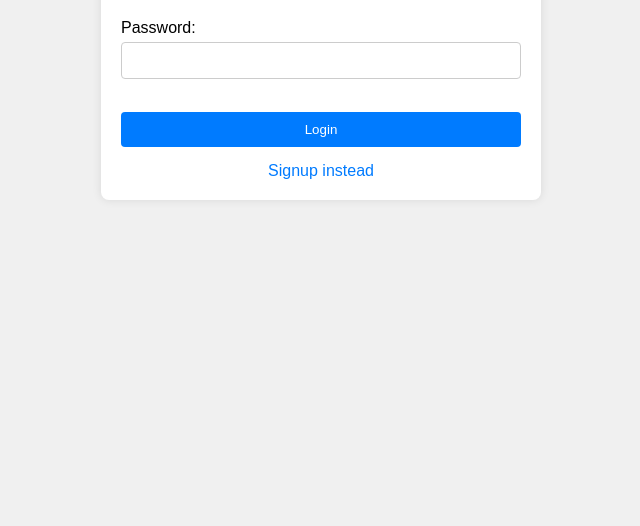
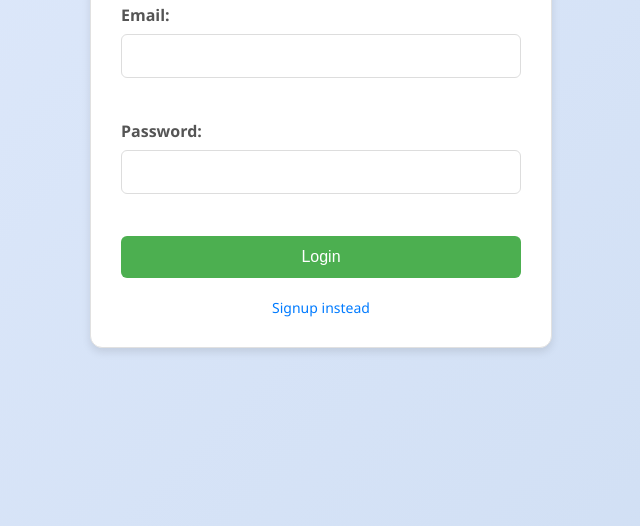
Before and after one commit to Anthony-subo/Persona-finance-Tracker, a website: page public/login.html in a window 1280 px wide. Shown: the part 274-800 px from the top of the page, without its empty margins (319-959 px from the left). Drawn offline with Linux system fonts and the light colour scheme.

Commit message:
changes made in login.css

```diff
--- a/public/css/login.css
+++ b/public/css/login.css
@@ -1,60 +1,84 @@
+/* General Body Styles */
 body {
-    font-family: Arial, sans-serif;
+  font-family: 'Segoe UI', Tahoma, Geneva, Verdana, sans-serif;
+  background: linear-gradient(135deg, #e0eafc, #cfdef3);
   margin: 0;
   padding: 0;
-    background-color: #f0f0f0;
+  display: flex;
+  justify-content: center;
+  align-items: center;
+  height: 100vh;
 }
 
+/* Container Styles */
 .container {
   max-width: 400px;
-    margin: 100px auto;
-    background-color: #fff;
-    padding: 20px;
-    border-radius: 8px;
-    box-shadow: 0 0 10px rgba(0, 0, 0, 0.1);
+  width: 100%;
+  background-color: #ffffff;
+  padding: 30px;
+  border-radius: 12px;
+  box-shadow: 0 4px 8px rgba(0, 0, 0, 0.1);
+  border: 1px solid #e1e1e1;
 }
 
+/* Header Styles */
 h1 {
   text-align: center;
+  font-size: 24px;
+  margin-bottom: 20px;
+  color: #333;
 }
 
+/* Form Styles */
 form {
   display: flex;
   flex-direction: column;
 }
 
+/* Label Styles */
 label {
-    margin-bottom: 5px;
+  margin-bottom: 8px;
+  font-weight: bold;
+  color: #555;
 }
 
+/* Input Styles */
 input {
-    margin-bottom: 15px;
-    padding: 10px;
-    border: 1px solid #ccc;
-    border-radius: 4px;
+  margin-bottom: 20px;
+  padding: 12px;
+  border: 1px solid #ddd;
+  border-radius: 6px;
+  font-size: 16px;
 }
 
+/* Button Styles */
 button {
-    padding: 10px;
-    background-color: #007bff;
-    color: #fff;
+  padding: 12px;
+  background-color: #4caf50;
+  color: #ffffff;
   border: none;
-    border-radius: 4px;
+  border-radius: 6px;
+  font-size: 16px;
   cursor: pointer;
+  transition: background-color 0.3s ease;
 }
 
+/* Button Hover Effect */
 button:hover {
-    background-color: #0056b3;
+  background-color: #45a049;
 }
 
+/* Link Styles */
 a {
   display: block;
   text-align: center;
-    margin-top: 15px;
+  margin-top: 20px;
   color: #007bff;
   text-decoration: none;
+  font-size: 14px;
 }
 
+/* Link Hover Effect */
 a:hover {
   text-decoration: underline;
 }
```
Lines whose indentation alone changed are shown as unchanged.
